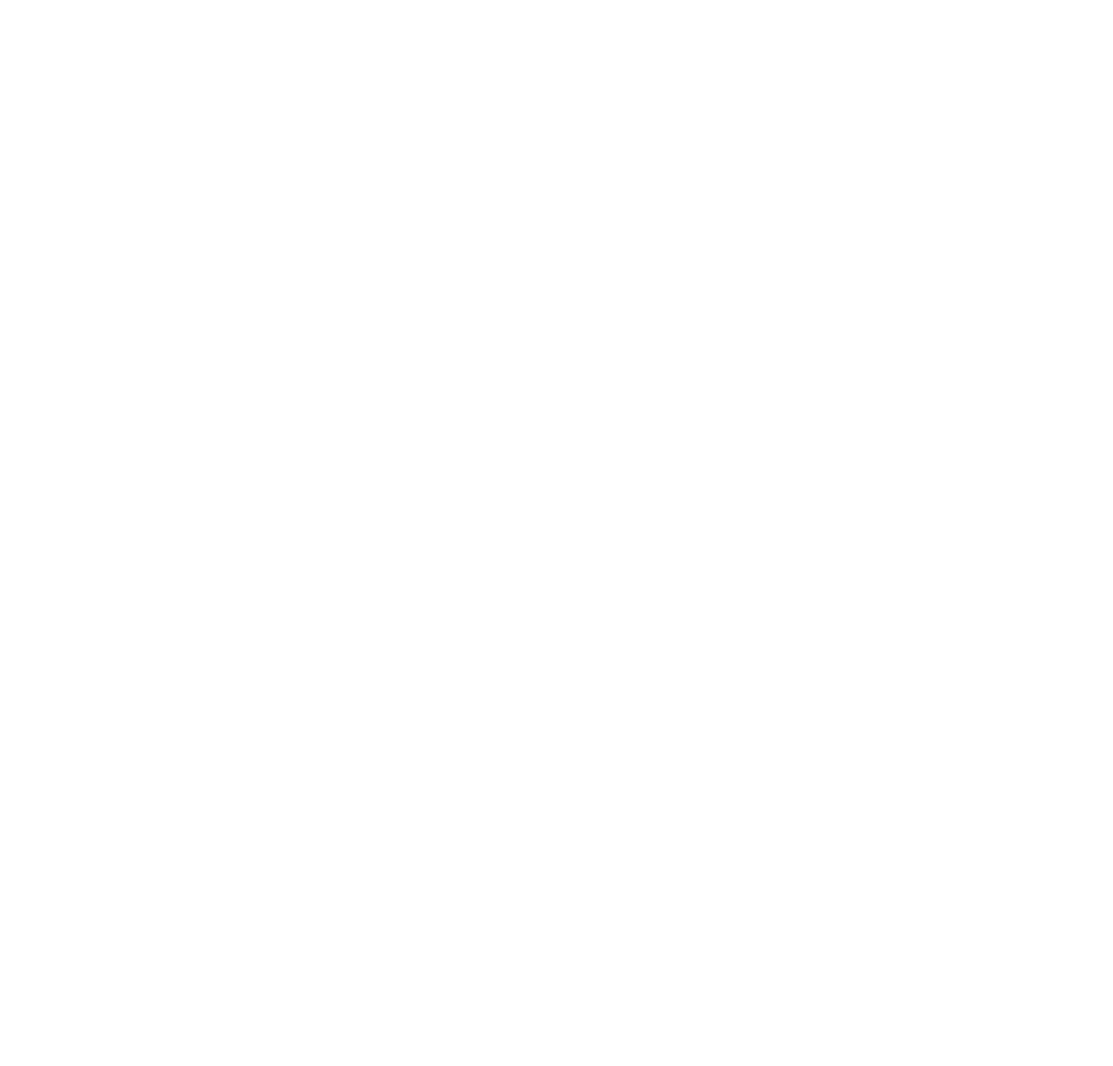
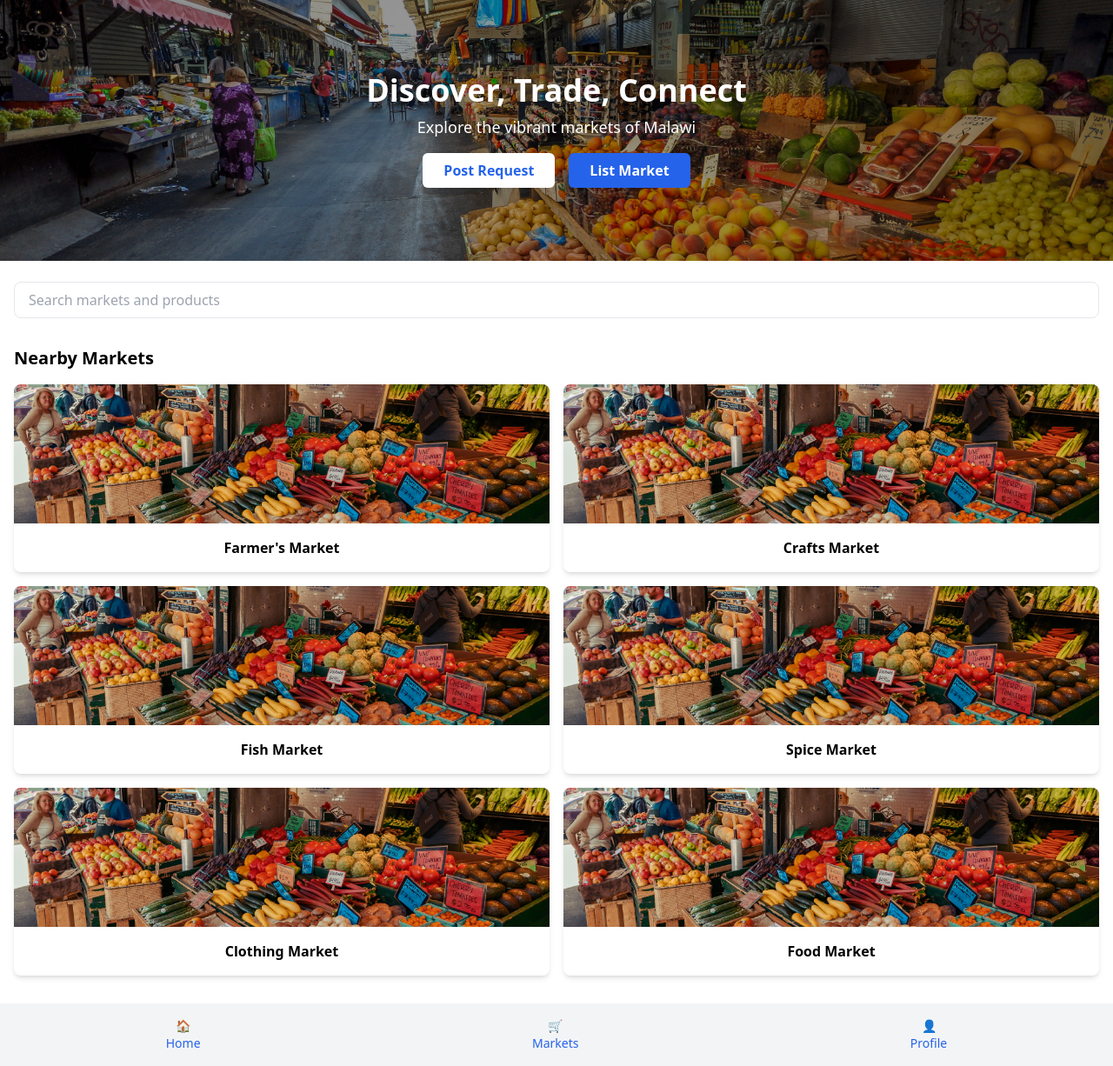
Before and after one commit to Aman3899/bvr_project, a Next.js app: page / in a window 1280 px wide. Shown: the whole page at 87% size. Before the commit the page ends 800 px from the top, so only its background shows below. Built offline with nearby package versions, Linux system fonts and the light colour scheme.

Commit message:
Home Page Added

```diff
--- a/app/page.js
+++ b/app/page.js
@@ -1,9 +1,97 @@
+"use client"
 import Image from "next/image";
+import Link from "next/link";
+
 
 export default function Home() {
   return (
-    <main className="">
+    <div className="font-sans">
+      {/* Hero Section */}
+      <div className="relative">
+        <Image
+          src="/marketplace-hero.jpeg"
+          alt="Marketplace Hero"
+          width={1920}
+          height={1080}
+          className="w-full h-[300px] object-cover"
+        />
+        <div className="absolute inset-0 flex flex-col justify-center items-center text-white bg-black/40">
+          <h1 className="text-4xl font-bold mb-2">Discover, Trade, Connect</h1>
+          <p className="text-lg mb-4">Explore the vibrant markets of Malawi</p>
+          <div className="flex gap-4">
+            <button className="bg-white text-blue-600 px-6 py-2 rounded-md font-semibold hover:bg-gray-100">
+              Post Request
+            </button>
+            <button className="bg-blue-600 text-white px-6 py-2 rounded-md font-semibold hover:bg-blue-700">
+              List Market
+            </button>
+          </div>
+        </div>
+      </div>
 
-    </main>
+      {/* Search Bar */}
+      <div className="mt-6 px-4">
+        <input
+          type="text"
+          placeholder="Search markets and products"
+          className="w-full border rounded-lg py-2 px-4 text-gray-600 placeholder-gray-400"
+        />
+      </div>
+
+      {/* Nearby Markets Section */}
+      <div className="mt-8 px-4">
+        <h2 className="text-xl font-bold mb-4">Nearby Markets</h2>
+        <div className="grid grid-cols-2 gap-4">
+          {[
+            { name: "Farmer's Market", image: "/marketplace-image.jpeg" },
+            { name: "Crafts Market", image: "/marketplace-image.jpeg" },
+            { name: "Fish Market", image: "/marketplace-image.jpeg" },
+            { name: "Spice Market", image: "/marketplace-image.jpeg" },
+            { name: "Clothing Market", image: "/marketplace-image.jpeg" },
+            { name: "Food Market", image: "/marketplace-image.jpeg" },
+          ].map((market, index) => (
+            <div
+              key={index}
+              className="rounded-lg overflow-hidden shadow-md hover:shadow-lg"
+            >
+              <Image
+                src={market.image}
+                alt={market.name}
+                width={400}
+                height={300}
+                className="w-full h-40 object-cover"
+              />
+              <div className="p-4 text-center">
+                <h3 className="text-md font-semibold">{market.name}</h3>
+              </div>
+            </div>
+          ))}
+        </div>
+      </div>
+
+      {/* Footer */}
+      <footer className="mt-8 py-4 bg-gray-100 text-center">
+        <div className="flex justify-around text-blue-600 text-sm">
+          <Link href="/home">
+            <div className="flex flex-col items-center">
+              <span>🏠</span>
+              <p>Home</p>
+            </div>
+          </Link>
+          <Link href="/markets">
+            <div className="flex flex-col items-center">
+              <span>🛒</span>
+              <p>Markets</p>
+            </div>
+          </Link>
+          <Link href="/profile">
+            <div className="flex flex-col items-center">
+              <span>👤</span>
+              <p>Profile</p>
+            </div>
+          </Link>
+        </div>
+      </footer>
+    </div>
   );
 }
```
Also changed, not shown: public/marketplace-hero.jpeg (added), public/marketplace-image.jpeg (added).
